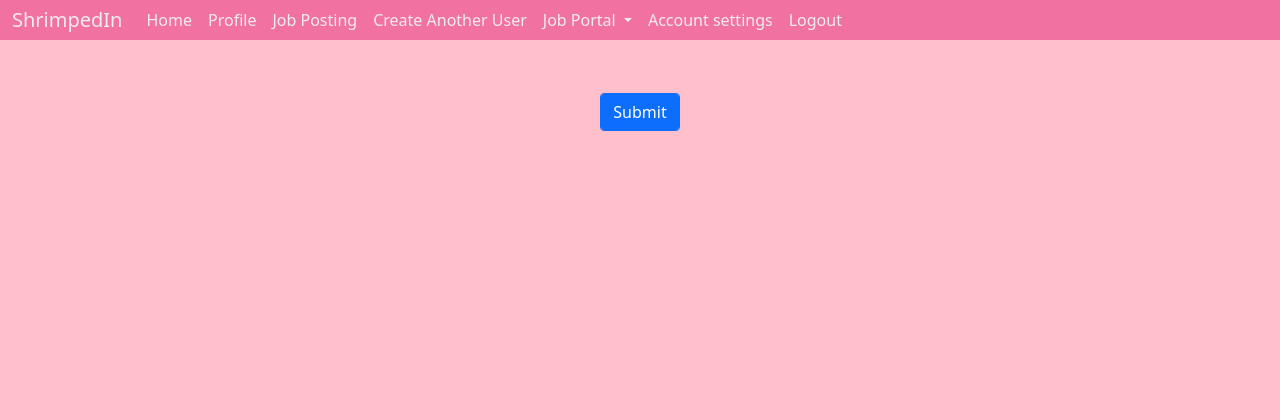
After one commit to FMass-3355/ShrimpedIn, a Flask app: page /close_job/1 in a window 1280 px wide. The commit adds this page. Shown: the top 420 px of the page. Run offline with Flask 2, Linux system fonts and the light colour scheme; the visitor is signed in with stand-in values (Sample User, id 1); data comes from the database, SQL or seed files in the repository; parts of the project's set-up code (start-up, migrations or seed data) failed here and were passed over; some libraries are stand-ins or nearby versions.

Commit message:
added new stuff from add_user to create user with some adjustments. added job_url for create job. added close_job. added flash message for login.

```diff
--- a/app/__init__.py
+++ b/app/__init__.py
@@ -81,8 +81,8 @@ from app.models import *
 
 
 #Drop Database to refresh (Comment out later once statisfied)
-db.drop_all()
-db.create_all()
+# db.drop_all()
+# db.create_all()
 
 
 #-------------Test users--------------------------------#
--- a/app/forms.py
+++ b/app/forms.py
@@ -18,6 +18,7 @@ class AddUserForm(FlaskForm):
     fname = StringField('First Name', validators=[DataRequired()])
     lname = StringField('Last Name', validators=[DataRequired()])
     mname = StringField('MI')
+    company_name = StringField('Company (Not relevant if not recruiter)')
     profile_pic = FileField('Profile Picture')
     date_of_birth = DateField('Date of Birth (YYYY/MM/DD) (In Progress)')
     submit = SubmitField('Create Account')
@@ -60,7 +61,7 @@ class CreateUserForm(FlaskForm):
     fname = StringField('First Name', validators=[DataRequired()])#length(min=2, max=64) Testing stuff with min and max length
     lname = StringField('Last Name', validators=[DataRequired()])
     mname = StringField('MI')
-    company_name = StringField('Company')
+    company_name = StringField('Company (Not relevant if not recruiter)')
     profile_pic = FileField('Profile Picture')
     date_of_birth = DateField('Date of Birth')
     submit = SubmitField('Create Account')
@@ -102,6 +103,7 @@ class AddJob(FlaskForm):
     job_title = StringField('Job Title', validators=[DataRequired()])
     salary = DecimalField('Salary Ammount Per Year', places=2)
     job_description = StringField('Description', validators=[DataRequired()])
+    job_url = StringField('Job URL')
     job_address = StringField('Job Location Address')
     job_city = StringField('Job Location City')
     job_state = SelectField('State', choices=['', 'AL', 'AK', 'AZ', 'AR', 'CA', 'CO', 'CT', 'DE', 'FL', 'GA', 'HI',
@@ -122,7 +124,7 @@ class EditJob(FlaskForm):
     job_title = StringField('Job Title', validators=[DataRequired()])
     job_description = StringField('Job Description', validators=[DataRequired()])
     job_url = StringField('Job URL', validators=[DataRequired()])
-    job_salary = DecimalField('Salary Ammount Per Year', places=2)
+    job_salary = DecimalField('Salary Amount Per Year', places=2)
     job_address = StringField('Job Location Address')
     job_city = StringField('Job Location City')
     job_state = SelectField('State', choices=['', 'AL', 'AK', 'AZ', 'AR', 'CA', 'CO', 'CT', 'DE', 'FL', 'GA', 'HI',
@@ -134,7 +136,7 @@ class EditJob(FlaskForm):
     submit = SubmitField('Submit')
 
 class RemoveJob(FlaskForm):
-    job_id = IntegerField('Enter Job ID number', validators=[DataRequired()])
+    # job_id = IntegerField('Enter Job ID number', validators=[DataRequired()])
     submit = SubmitField('Submit')
 #----------------job forms------------------#
 
--- a/app/routes.py
+++ b/app/routes.py
@@ -58,12 +58,14 @@ def login():
     # Authenticated users are redirected to home page.
     if current_user.is_authenticated:
         return redirect(url_for('homepage'))
+
     form = LoginForm()
     if form.validate_on_submit():
         # Query DB for user by username
         user = db.session.query(User).filter_by(username=form.username.data).first()
         if user is None or not user.check_password(form.password.data):
             print('Login failed', file=sys.stderr)
+            flash("wrong username/password")
             return redirect(url_for('login'))
         # login_user is a flask_login function that starts a session
         login_user(user)
@@ -142,8 +144,12 @@ def create_user():
             user.set_password(password)
             db.session.add(user)
             if role == 'recruiter':
-                company = Company(company_name=company_name)
-                db.session.add(company)
+                Comp_exist = Company.query.filter_by(company_name=company_name).first()
+                if Comp_exist is None:
+                    company = Company(company_name=company_name)
+                    db.session.add(company)
+                else:
+                    company = db.session.query(Company.id).filter_by(company_name=company_name).first()
                 if (user is not None and company is not None) and Recruiter.query.filter_by(fk_user_id=user.id, fk_company_id=company.id).first() is None:
                     recruiter_Add=Recruiter(fk_user_id=user.id, fk_company_id=company.id)
                     db.session.add(recruiter_Add)
@@ -153,7 +159,6 @@ def create_user():
             db.session.commit()
 
             return redirect(url_for('login'))
-
         else:
             # print("user already exists", file=sys.stderr)
             flash("user already exists")
@@ -182,7 +187,9 @@ def add_user():
             lname = form.lname.data
             mname = form.mname.data
             role = form.role.data
+            company_name = form.company_name.data
             date_of_birth = form.date_of_birth.data
+
 
             email_exists = db.session.query(User).filter_by(email=email).first()
             user_exists = db.session.query(User).filter_by(username=username).first()
@@ -190,6 +197,17 @@ def add_user():
                 user = User(username=username, email=email, role=role, fname=fname, lname=lname, mname=mname, date_of_birth=date_of_birth)
                 user.set_password(password)
                 db.session.add(user)
+                if role == 'recruiter':
+                    Comp_exist = Company.query.filter_by(company_name=company_name).first()
+                    if Comp_exist is None:
+                        company = Company(company_name=company_name)
+                        db.session.add(company)
+                    else:
+                        company = db.session.query(Company.id).filter_by(company_name=company_name).first()
+                    if (user is not None and company is not None) and Recruiter.query.filter_by(fk_user_id=user.id, fk_company_id=company.id).first() is None:
+                        recruiter_Add=Recruiter(fk_user_id=user.id, fk_company_id=company.id)
+                        db.session.add(recruiter_Add)
+                        db.session.commit()
                 db.session.commit()
             else:
                 # print("user already exists", file=sys.stderr)
@@ -425,7 +443,8 @@ def add_job():
             job_city = form.job_city.data
             job_state = form.job_state.data
             job_zipcode = form.job_zipcode.data
-            job_posting = Job(job_title=job_title,fk_recruiter_id=Rec.id, company=Comp.company_name, job_description=description, job_salary=salary, job_address=job_address, job_city=job_city, job_state=job_state, job_zipcode=job_zipcode)
+            job_url = form.job_url.data
+            job_posting = Job(job_title=job_title,fk_recruiter_id=Rec.id, company=Comp.company_name, job_description=description, job_salary=salary, job_address=job_address, job_city=job_city, job_state=job_state, job_zipcode=job_zipcode, job_url=job_url)
             db.session.add(job_posting)
             db.session.commit()
             #all_jobs= db.session.query(Job.job_title).all()
@@ -496,7 +515,7 @@ def edit_jobs(job_id):
         #     jobs.job_zipcode = job_zipcode
         # db.session.query(Job).filter_by(id=job_id).update(job_title=j_title,fk_recruiter_id=current_user.id, job_description=j_description, job_url=j_url, job_salary=j_salary, job_address=j_address, job_city=j_city, job_state=j_state, job_zipcode=j_zipcode)
         # {'status':'Accepted'}
-        db.session.query(Job).filter_by(id=job_id).update({'job_title':j_title,'fk_recruiter_id':current_user.id,'job_description':j_description,'job_url':j_url, 'job_salary':j_salary,'job_address':j_address,'job_city':j_city, 'job_state':j_state,'job_zipcode':j_zipcode})
+        db.session.query(Job).filter_by(id=job_id).update({'job_title':j_title,'job_description':j_description,'job_url':j_url, 'job_salary':j_salary,'job_address':j_address,'job_city':j_city, 'job_state':j_state,'job_zipcode':j_zipcode})
         # db.session.add(job_posting)
         db.session.commit()
 
@@ -504,7 +523,7 @@ def edit_jobs(job_id):
 
     return render_template('edit_jobs.html', form=form)
 
-@app.route('/view_editjob', methods=['GET', 'POST'])
+@app.route('/view_edit_job', methods=['GET', 'POST'])
 def view_edit_job():
     query_jobs = []
     Rec_id = db.session.query(Recruiter.id).filter_by(fk_user_id=current_user.id)
@@ -542,6 +561,35 @@ def apply_job(job_id):
 
             return render_template('application.html')
     return render_template('invalid_credentials.html')
+
+
+@app.route('/close_job/<job_id>', methods=['GET', 'POST'])
+@login_required
+def close_job(job_id):
+    form = RemoveJob()
+    # fk_job_id = job_id
+    # job_exists = db.session.query(Associations_Application.id).filter_by(fk_user_id=current_user.id, fk_job_id=fk_job_id).first()
+    # jobs = db.session.query(Job).filter(Job.fk_recruiter_id==current_user.id, id==job_id).first()
+    if form.validate_on_submit():
+        # db.session.query(Job).filter_by(id=job_id).update({'job_title':j_title,'job_description':j_description,'job_url':j_url, 'job_salary':j_salary,'job_address':j_address,'job_city':j_city, 'job_state':j_state,'job_zipcode':j_zipcode})
+        # # db.session.add(job_posting)
+        db.session.query(Job).filter_by(id=job_id).delete()
+        db.session.commit()
+        # Job.query.filter(id=job_id).delete()
+        return redirect(url_for('view_close_job'))
+
+    return render_template('close_job.html', form=form)
+
+@app.route('/view_close_job', methods=['GET', 'POST'])
+def view_close_job():
+    query_jobs = []
+    Rec_id = db.session.query(Recruiter.id).filter_by(fk_user_id=current_user.id)
+    for item in db.session.query(Job).filter(Job.fk_recruiter_id==Rec_id):
+        job = JobInfo2()
+        job.job_id = item.id
+        job.title = item.job_title
+        query_jobs.append(job)
+    return render_template('view_close_job.html', query_jobs=query_jobs)
 #API / SEARCH (API is on top of the file)
 #-----------------------API SECTION------------------------------------------------------------#
 @app.route('/search', methods=['GET', 'POST'])
--- a/app/templates/add_user.html
+++ b/app/templates/add_user.html
@@ -54,6 +54,11 @@
             {{ form.role(class="form-control form-control-md") }}
         </p><br>
 
+        <p class="login_box">
+            {{ form.company_name.label(class="form-control-label")}}
+            {{ form.company_name(class="form-control form-control-md") }}
+        </p><br>
+
         <p>{{ form.submit() }}</p>
     </form>
     </div>
--- /dev/null
+++ b/app/templates/close_job.html
@@ -0,0 +1,18 @@
+{% extends "base.html" %}
+
+{% block content %}
+<section class="p-3 mb-2">
+    <div class="container" style="padding-bottom: 4%; padding-top: 3%;">
+        <!-- <img src="{{ image_file }}" width="220px" height="220px" \
+        style="display:block;margin:auto; padding: auto; border: 2.5px solid #f172a1; border-radius: 50%;" class="center"><br> -->
+        <form action="" method="post" novalidate style="margin: auto; width: fit-content; ">
+            {{ form.hidden_tag() }}
+            <p href="/view_posted_jobs" style="width: fit-content; margin: auto; float: right;">
+                {{ form.submit(class="form-control form-control-md btn btn-primary") }}</p>
+            <!-- <button class="form-control form-control-md btn btn-secondary" href="/view_posted_jobs" \
+            style="float: left; width: fit-content; margin: auto;">Back</button> -->
+        </form>
+
+    </div>
+</section>
+{% endblock %}
--- a/app/templates/create_jobs.html
+++ b/app/templates/create_jobs.html
@@ -22,6 +22,11 @@
             <p style="width: fit-content; margin: auto;">
                 {{ form.salary.label }}<br>
                 {{ form.salary(size=32, max=128) }}
+            </p>
+
+            <p style="width: fit-content; margin: auto;">
+                {{ form.job_url.label(class="form-control-label") }}
+                {{ form.job_url(class="form-control form-control-md")}}
             </p>
 
             <p style="width: fit-content; margin: auto;">
--- a/app/templates/login.html
+++ b/app/templates/login.html
@@ -55,5 +55,11 @@
                 </div>
             </div>
         </div>
+        {% for message in get_flashed_messages() %}
+        <div class="alert alert-success alert-dismissible show" role="alert">
+        {{ message }}
+        <button type="button" class="btn-close" data-bs-dismiss="alert" aria-label="Close"></button>
+        </div>
+        {% endfor %}
     </body>
 </html>
--- a/app/templates/nav.html
+++ b/app/templates/nav.html
@@ -56,10 +56,10 @@
               <a class="nav-link" href="/edit_jobs">Edit Jobs</a>
             </li> -->
             <li class="nav-item">
-              <a class="nav-link" href="/view_editjob">Edit Jobs</a>
+              <a class="nav-link" href="/view_edit_job">Edit Jobs</a>
             </li>
             <li class="nav-item">
-              <a class="nav-link" href="close_job"> Close Job</a>
+              <a class="nav-link" href="/view_close_job"> Close Job</a>
             </li>
             {% if current_user.role == 'admin'%}
             <li class="nav-item">
```
Also changed, not shown: app/templates/view_close_job.html (added, +19 -0 lines).
